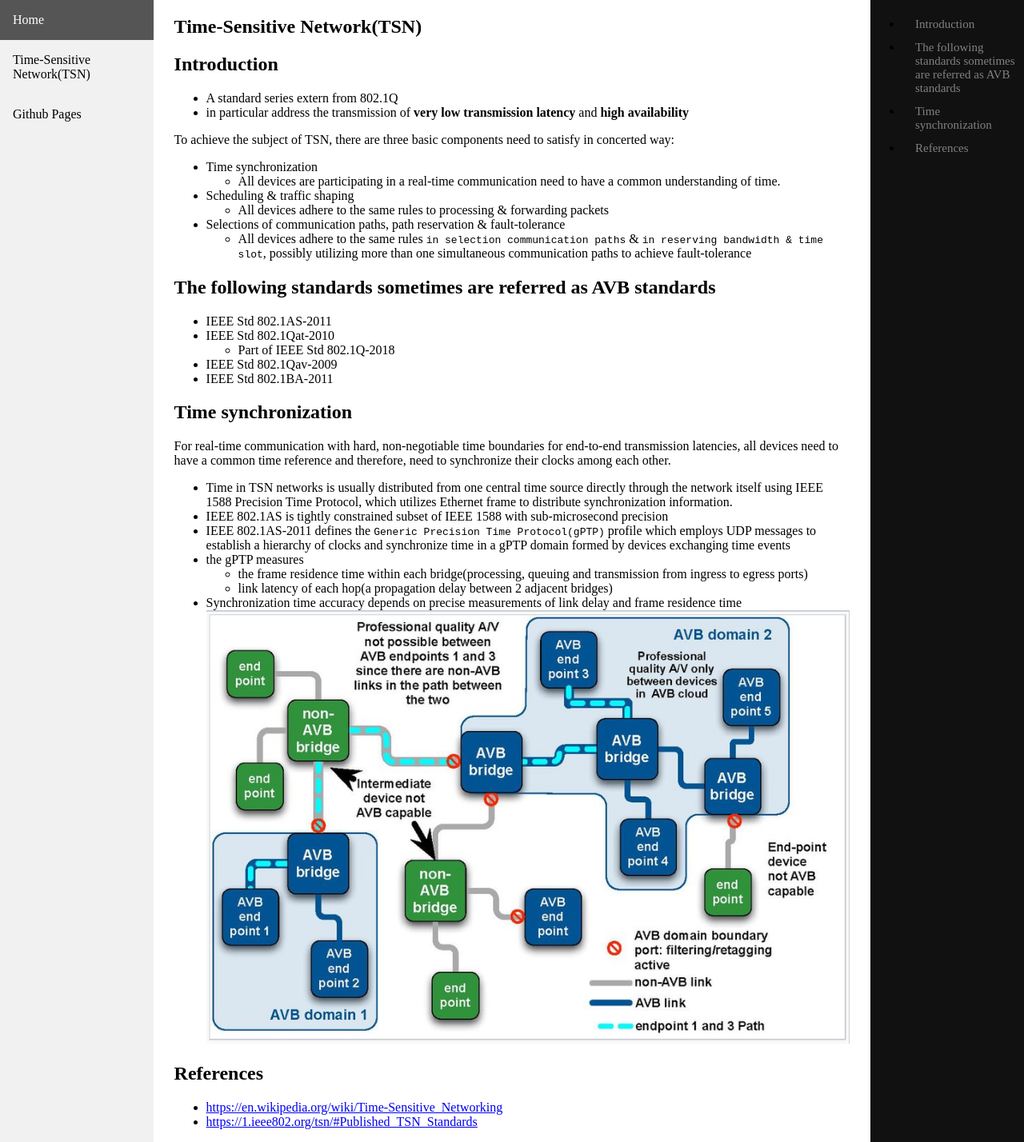
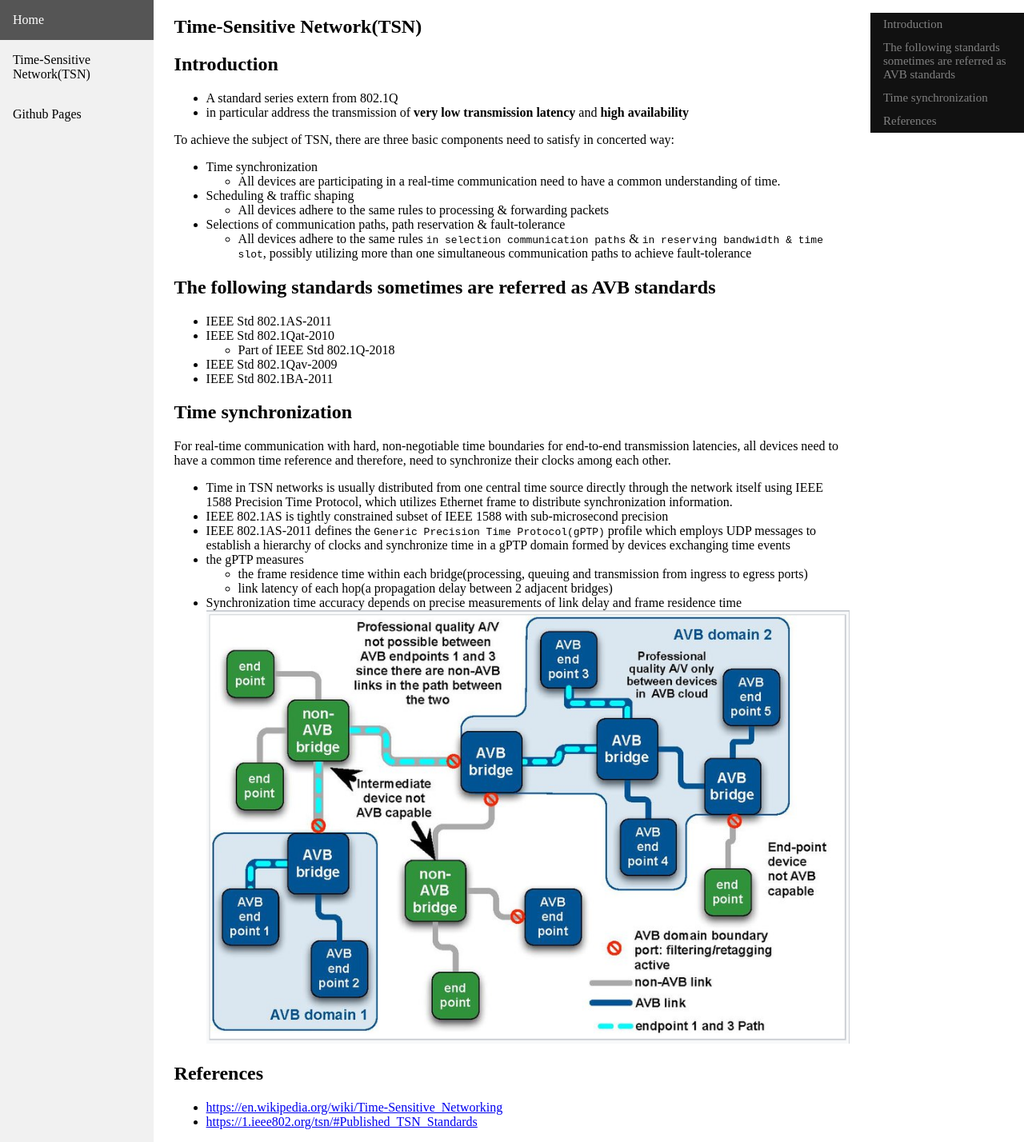
Before and after one commit to waynewae/publishNotes, a Jekyll site: the page built from _posts/2020-04-22-tsn.md, in a window 1280 px wide. Shown: the whole page at 80% size. Built offline with Jekyll 4.4.1, drawn with Linux system fonts in a browser that asks for light colours.

Commit message:
change toc css

```diff
--- a/_layouts/default.html
+++ b/_layouts/default.html
@@ -13,7 +13,7 @@
                 {{ content }}
             </div>
             <div class="toc">
-                {% include toc.html html=content h_max=1 %}
+                {% include toc.html html=content class="inline_toc" h_max=1 %}
             </div>
         </section>
     </body>
--- a/_sass/toc.scss
+++ b/_sass/toc.scss
@@ -1,5 +1,5 @@
 /* The sidebar menu */
-.toc {
+.inline_toc {
   float: left;
   padding: 0;
   height: 100%;
@@ -9,7 +9,7 @@
 }
 
   /* The navigation menu links */
-  .toc a {
+  .inline_toc a {
     padding: 6px 8px 6px 16px;
     text-decoration: none;
     font-size: 15px;
@@ -18,12 +18,12 @@
   }
 
   /* When you mouse over the navigation links, change their color */
-  .toc a:hover {
+  .inline_toc a:hover {
     color: #f1f1f1;
   }
 
   /* On smaller screens, where height is less than 450px, change the style of the sidebar (less padding and a smaller font size) */
   @media screen and (max-height: 450px) {
-    .toc {padding-top: 15px;}
-    .toc a {font-size: 18px;}
+    .inline_toc {padding-top: 15px;}
+    .inline_toc a {font-size: 18px;}
   }
```
